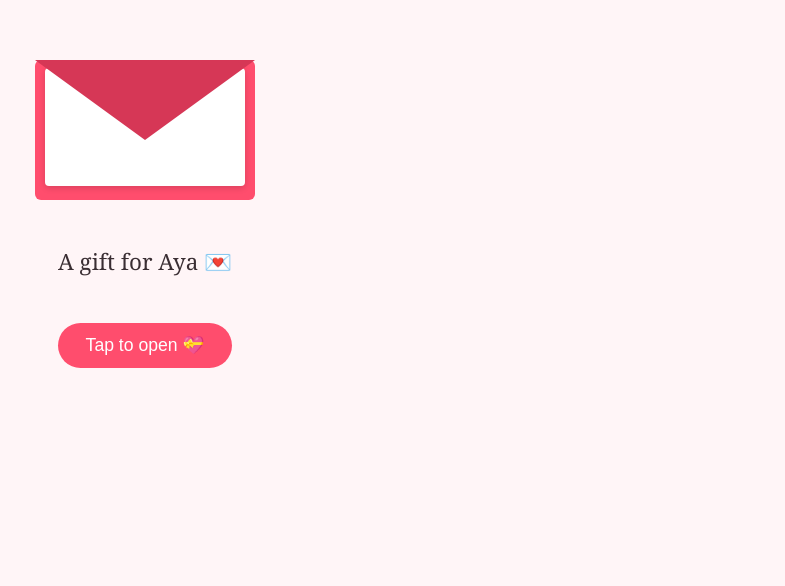
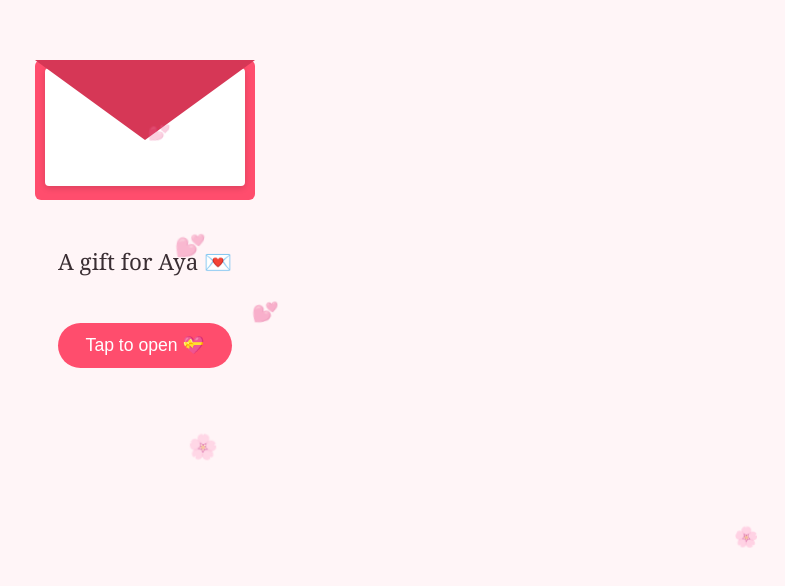
Before and after one commit to davidsntoso/lovey-app, a website with bundled scripts: page index.html in a window 1280 px wide. Shown: the part 186-772 px from the top of the page, without its empty margins (495-1280 px from the left). Built offline with nearby package versions, Linux system fonts and the light colour scheme.

Commit message:
feat: add ambient floating hearts background

```diff
--- a/css/style.css
+++ b/css/style.css
@@ -178,3 +178,17 @@ body {
     opacity: 0;
   }
 }
+
+.ambient-heart {
+  position: absolute;
+  bottom: -40px;
+  opacity: 0.7;
+  animation: float-up linear forwards;
+}
+
+@keyframes float-up {
+  to {
+    transform: translateY(-110vh) rotate(20deg);
+    opacity: 0;
+  }
+}
--- a/js/app.js
+++ b/js/app.js
@@ -43,9 +43,21 @@ function openGift() {
   }, 1500);
 }
 
+function spawnAmbientHeart() {
+  const heart = document.createElement('span');
+  heart.className = 'ambient-heart';
+  heart.textContent = Math.random() > 0.5 ? '💕' : '🌸';
+  heart.style.left = `${Math.random() * 100}vw`;
+  heart.style.fontSize = `${1 + Math.random()}rem`;
+  heart.style.animationDuration = `${5 + Math.random() * 4}s`;
+  document.getElementById('ambient-hearts').appendChild(heart);
+  heart.addEventListener('animationend', () => heart.remove());
+}
+
 function init() {
   mountContent();
   document.getElementById('open-btn').addEventListener('click', openGift, { once: true });
+  setInterval(spawnAmbientHeart, 900);
 }
 
 init();
```
